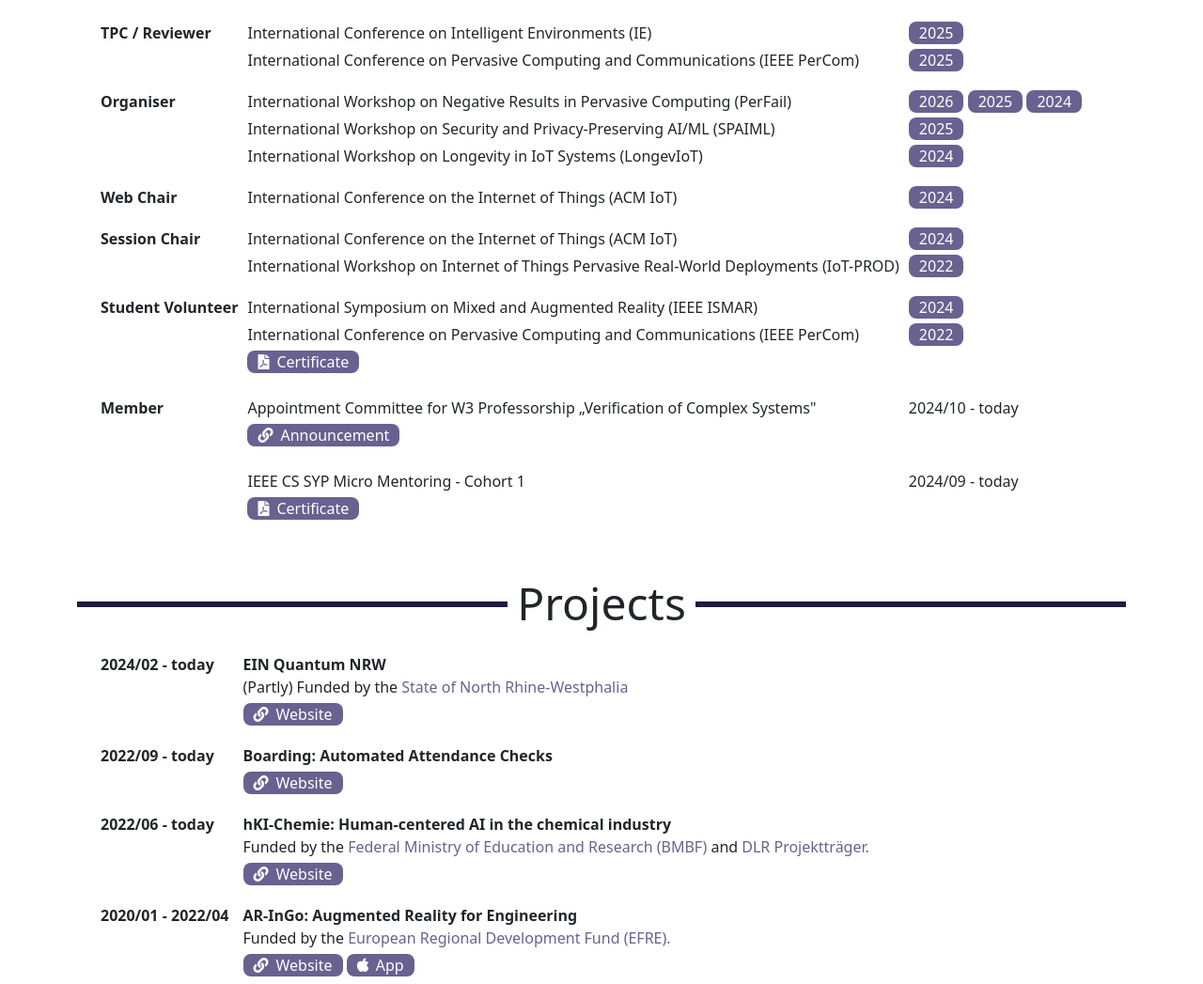
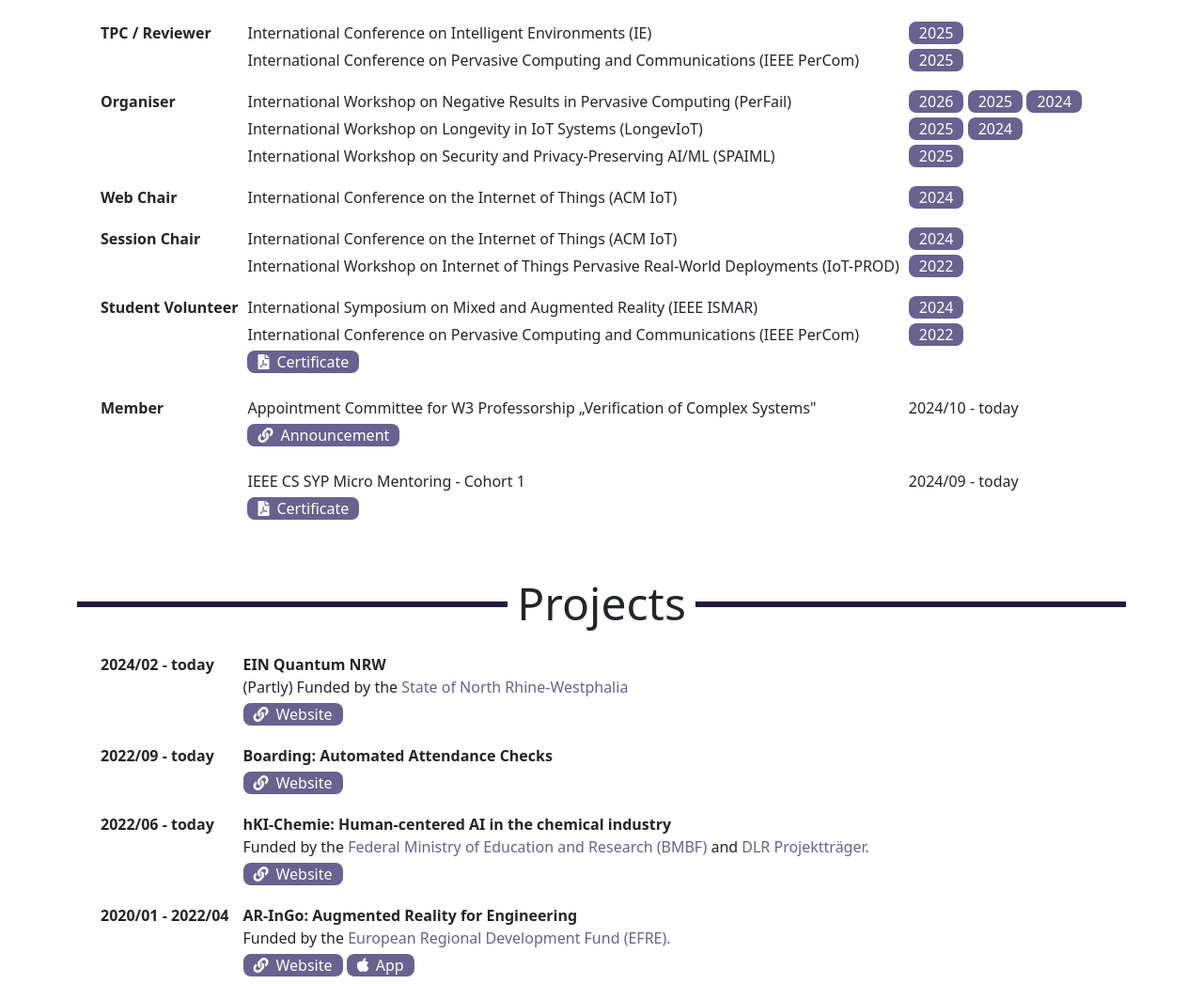
Before and after one commit to MalteJosten/maltejosten.github.io, a plain HTML site: page index.html in a window 1280 px wide. Shown: the part 2520-3567 px from the top of the page at 94% size. Drawn offline with nearby package versions, Linux system fonts and the light colour scheme; files whose address does not match are found by name.

Commit message:
LongevIoT 2025

```diff
--- a/index.html
+++ b/index.html
@@ -288,12 +288,15 @@
                     </td>
                 </tr>
                 <tr class="act-role-section">
+                    <td class="act-location">International Workshop on Longevity in IoT Systems (LongevIoT)</td>
+                    <td class="act-years">
+                        <a class="fa-chip year" href="https://longeviot.github.io/2025/" target="_blank">2025</a>
+                        <a class="fa-chip year" href="https://longeviot.github.io/2024/" target="_blank">2024</a>
+                    </td>
+                </tr>
+                <tr class="act-role-section">
                     <td class="act-location">International Workshop on Security and Privacy-Preserving AI/ML (SPAIML)</td>
                     <td class="act-years"><a class="fa-chip year" href="https://spaiml.github.io/2025" target="_self">2025</a></td>
-                </tr>
-                <tr class="act-role-section">
-                    <td class="act-location">International Workshop on Longevity in IoT Systems (LongevIoT)</td>
-                    <td class="act-years"><a class="fa-chip year" href="https://longeviot.github.io/2024/" target="_blank">2024</a></td>
                 </tr>
                 <tr class="act-role-section-header">
                     <td class="act-role">Web Chair</td>
@@ -589,7 +592,7 @@
             </div>
             <hr id="footer-divider">
             <div id="footer-copyright">
-                <p>Copyright © 2025 Malte Josten<br><span class="last-change">(Last update: 2025-06-24)</span></p>
+                <p>Copyright © 2025 Malte Josten<br><span class="last-change">(Last update: 2025-07-02)</span></p>
             </div>
         </div>
     </footer>
```
Also changed, not shown: 2 other files.
